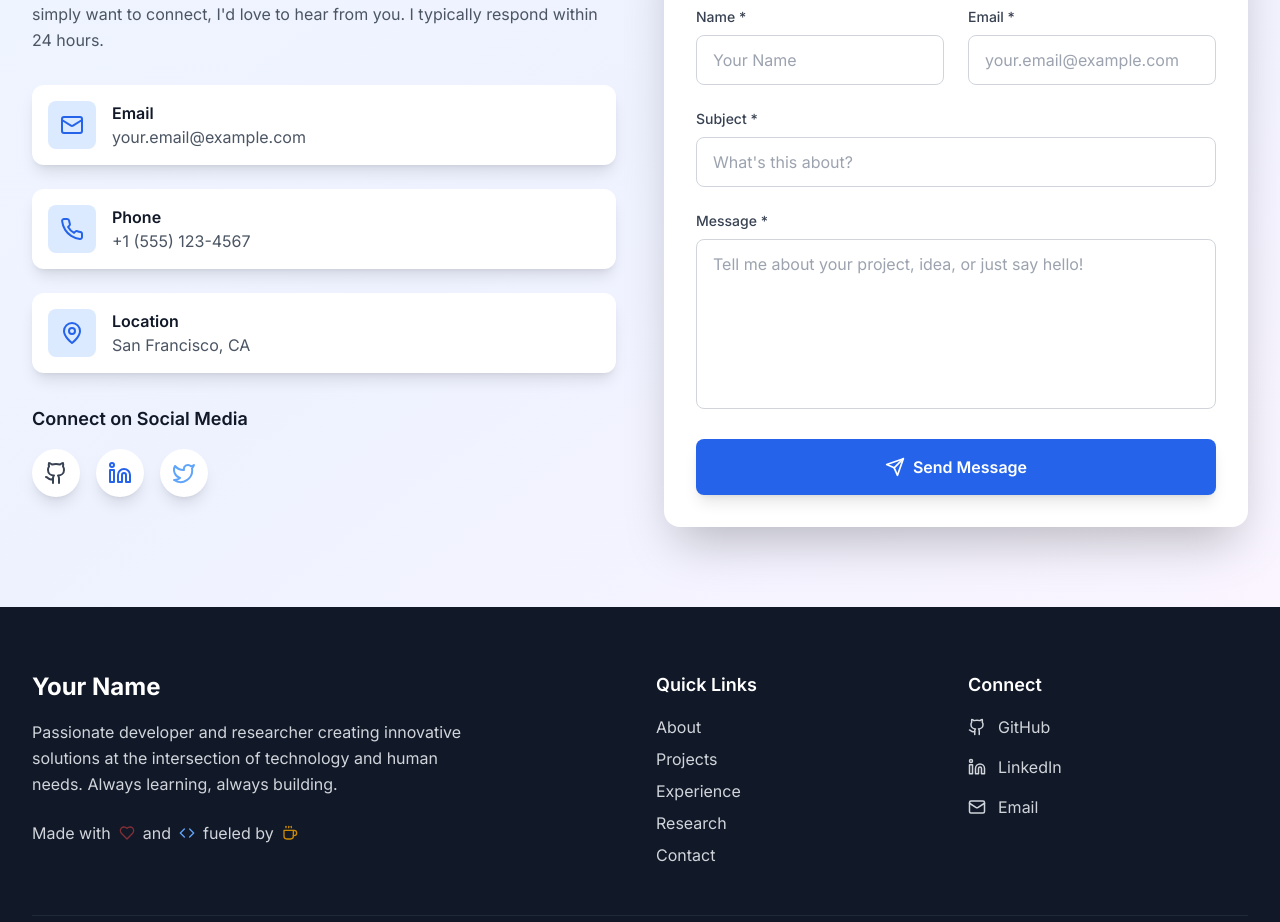
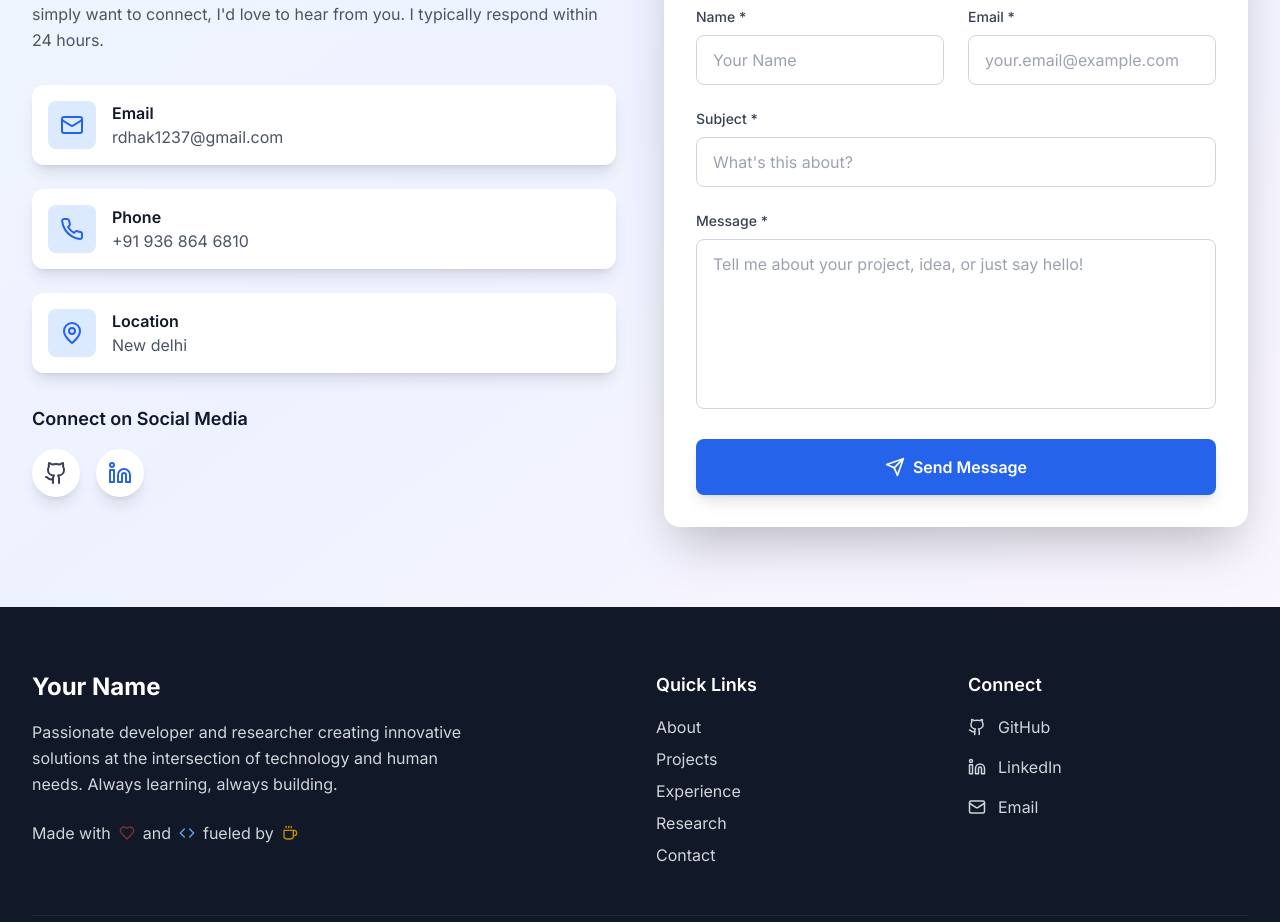
Before and after one commit to rohit2306-ui/new-port, a React (Vite) app: page / in a window 1280 px wide. Shown: the part 8061-8983 px from the top of the page. Built offline with nearby package versions, Linux system fonts and the light colour scheme.

Commit message:
Add files via upload

```diff
--- a/src/components/Contact.tsx
+++ b/src/components/Contact.tsx
@@ -37,19 +37,19 @@ const Contact: React.FC = () => {
     {
       icon: Mail,
       label: 'Email',
-      value: 'your.email@example.com',
-      href: 'mailto:your.email@example.com'
+      value: 'rdhak1237@gmail.com',
+      href: 'mailto:rdhak127@gmail.com'
     },
     {
       icon: Phone,
       label: 'Phone',
-      value: '+1 (555) 123-4567',
-      href: 'tel:+15551234567'
+      value: '+91 936 864 6810',
+      href: 'tel: +91 936 864 6810'
     },
     {
       icon: MapPin,
       label: 'Location',
-      value: 'San Francisco, CA',
+      value: 'New delhi',
       href: 'https://maps.google.com'
     }
   ];
@@ -58,21 +58,21 @@ const Contact: React.FC = () => {
     {
       icon: Github,
       label: 'GitHub',
-      href: 'https://github.com',
+      href: 'https://github.com/rohit2306-ui',
       color: 'text-gray-700 dark:text-gray-300'
     },
     {
       icon: Linkedin,
       label: 'LinkedIn',
-      href: 'https://linkedin.com',
+      href: 'https://www.linkedin.com/in/rohit-thakur-0853b0335/',
       color: 'text-blue-600 dark:text-blue-400'
     },
-    {
-      icon: Twitter,
-      label: 'Twitter',
-      href: 'https://twitter.com',
-      color: 'text-blue-400 dark:text-blue-300'
-    }
+    // {
+    //   icon: Twitter,
+    //   label: 'Twitter',
+    //   href: 'https://twitter.com',
+    //   color: 'text-blue-400 dark:text-blue-300'
+    // }
   ];
 
   return (
--- a/src/components/Footer.tsx
+++ b/src/components/Footer.tsx
@@ -9,9 +9,9 @@ const Footer: React.FC = () => {
   const currentYear = new Date().getFullYear();
 
   const socialLinks = [
-    { icon: Github, href: 'https://github.com', label: 'GitHub' },
-    { icon: Linkedin, href: 'https://linkedin.com', label: 'LinkedIn' },
-    { icon: Mail, href: 'mailto:your.email@example.com', label: 'Email' },
+    { icon: Github, href: 'https://github.com/rohit2306-ui', label: 'GitHub' },
+    { icon: Linkedin, href: 'https://www.linkedin.com/in/rohit-thakur-0853b0335/', label: 'LinkedIn' },
+    { icon: Mail, href: 'mailto:rdhak1237@gmail.com', label: 'Email' },
   ];
 
   const quickLinks = [
```
